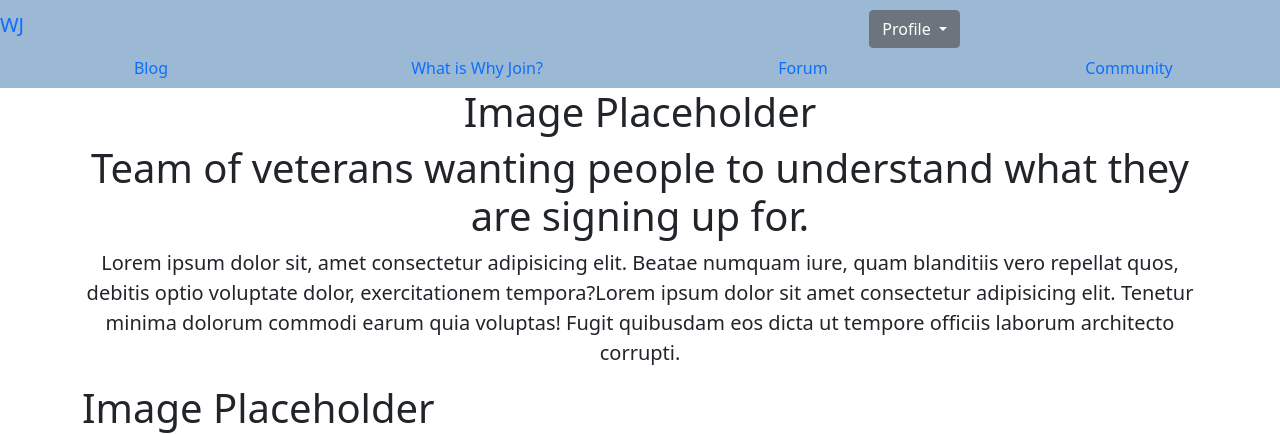
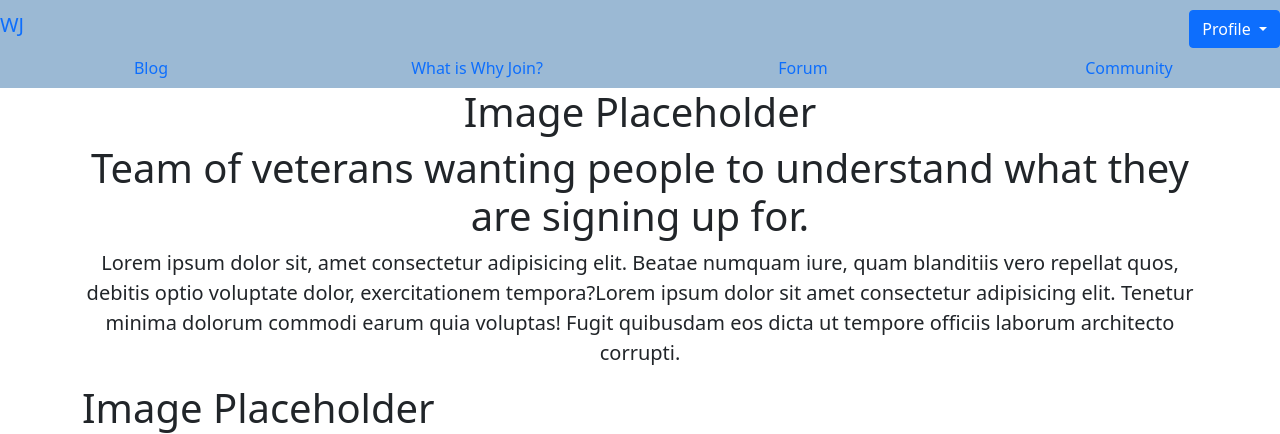
Before and after one commit to kghudgens/WhyJoin, a Django app: page /about/ in a window 1280 px wide. Shown: the top 434 px of the page. Run offline with Django 3.2, Linux system fonts and the light colour scheme; the visitor is signed in with stand-in values (Sample User, id 1); some libraries are stand-ins or nearby versions.

Commit message:
aligned button to right of div

```diff
--- a/whyjoin/hub/templates/hub/base.html
+++ b/whyjoin/hub/templates/hub/base.html
@@ -30,8 +30,8 @@
         <!-- If the user is authenticated show the profile button if not show the register and log in routes -->
         {% if user.is_authenticated %}
         <div class="col">
-          <div class="dropdown">
-            <button class="btn btn-secondary dropdown-toggle" type="button" id="dropdownMenuButton" data-toggle="dropdown" aria-haspopup="true" aria-expanded="false">
+          <div class="dropdown d-flex justify-content-end">
+            <button class="btn btn-primary dropdown-toggle" type="button" id="dropdownMenuButton" data-toggle="dropdown" aria-haspopup="true" aria-expanded="false">
               Profile
             </button>
             <div class="dropdown-menu" aria-labelledby="dropdownMenuButton">
```
